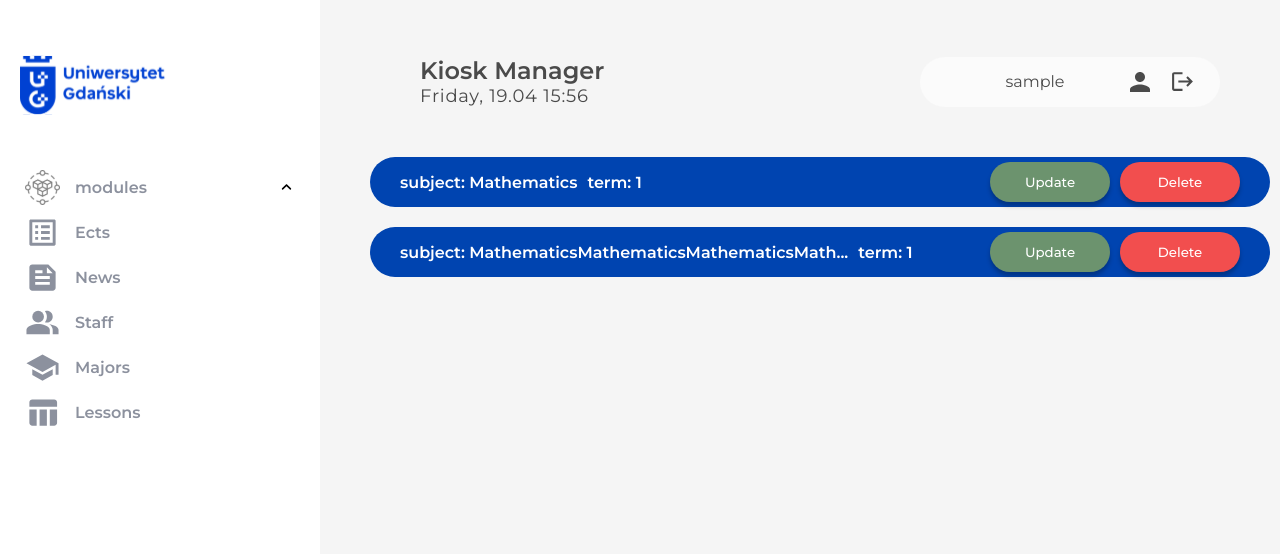
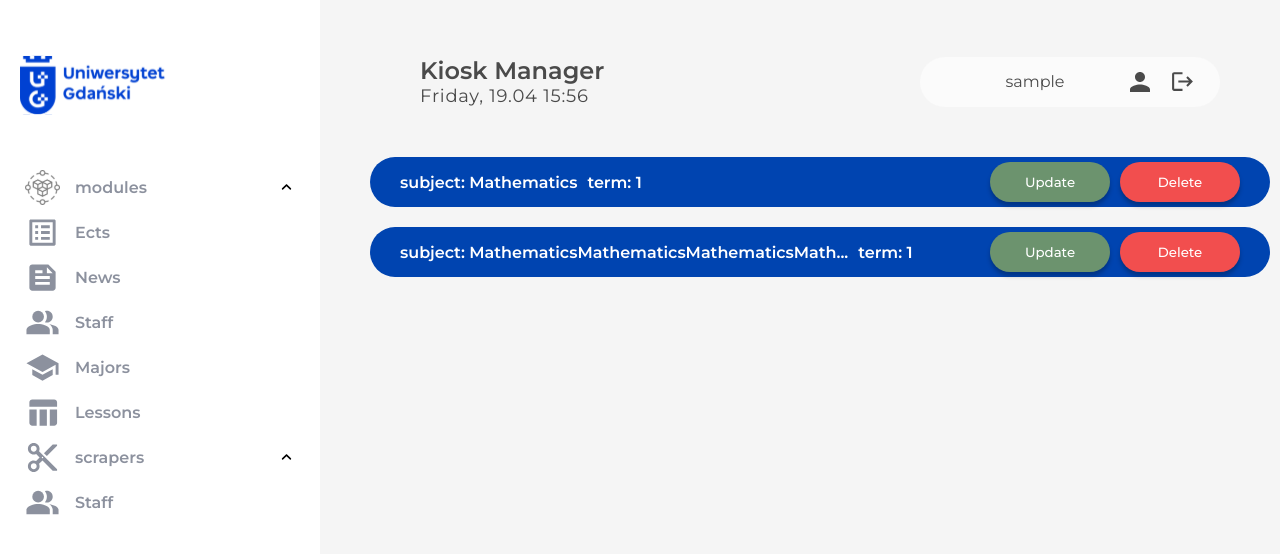
Before and after one commit to UG-kiosk/KIOSK-ADMIN-PANEL-UI, a React (Vite) app: page / in a window 1280 px wide. Shown: the top 554 px of the page. Built offline with nearby package versions, Linux system fonts and the light colour scheme; sample sign-in values are in the browser's storage.

Commit message:
feat: staff scraper (#16)
* feat: staff scraper

* eslint fix

* fix

* Delete yarn.lock

---------

Co-authored-by: okusmierek <okusmierek@automotivemastermind.com>
Co-authored-by: Kusmierek <72080205+Kusmierek@users.noreply.github.com>

```diff
--- /dev/null
+++ b/src/assets/icons/ScraperIcon.tsx
@@ -0,0 +1,18 @@
+import { IconType } from '../../shared/types/icons';
+
+const ScraperIcon = ({ size = 0.5, styles }: IconType) => {
+  return (
+    <svg xmlns="http://www.w3.org/2000/svg" height={size} width={size} viewBox="0 0 24 24" css={styles}>
+      <path d="M0 0h24v24H0z" fill="none" />
+      <circle cx="6" cy="18" fill="none" r="2" />
+      <circle cx="12" cy="12" fill="none" r=".5" />
+      <circle cx="6" cy="6" fill="none" r="2" />
+      <path
+        fill="#8C919E"
+        d="M9.64 7.64c.23-.5.36-1.05.36-1.64 0-2.21-1.79-4-4-4S2 3.79 2 6s1.79 4 4 4c.59 0 1.14-.13 1.64-.36L10 12l-2.36 2.36C7.14 14.13 6.59 14 6 14c-2.21 0-4 1.79-4 4s1.79 4 4 4 4-1.79 4-4c0-.59-.13-1.14-.36-1.64L12 14l7 7h3v-1L9.64 7.64zM6 8c-1.1 0-2-.89-2-2s.9-2 2-2 2 .89 2 2-.9 2-2 2zm0 12c-1.1 0-2-.89-2-2s.9-2 2-2 2 .89 2 2-.9 2-2 2zm6-7.5c-.28 0-.5-.22-.5-.5s.22-.5.5-.5.5.22.5.5-.22.5-.5.5zM19 3l-6 6 2 2 7-7V3z"
+      />
+    </svg>
+  );
+};
+
+export default ScraperIcon;
--- a/src/components/Sidebar/Sidebar.tsx
+++ b/src/components/Sidebar/Sidebar.tsx
@@ -11,6 +11,7 @@ import NewsIcon from '../../assets/icons/NewsIcon';
 import StaffIcon from '../../assets/icons/StaffIcon';
 import MajorIcon from '../../assets/icons/MajorIcon';
 import LessonsIcon from '../../assets/icons/LessonsIcon';
+import ScraperIcon from '../../assets/icons/ScraperIcon';
 
 const modules = [
   {
@@ -40,6 +41,14 @@ const modules = [
   },
 ];
 
+const scrapers = [
+  {
+    text: 'Staff',
+    icon: <StaffIcon size={35} styles={({ colors }) => ({ color: colors.textGray })} />,
+    path: paths.staffScraper,
+  },
+];
+
 const SideBar = () => {
   const navigate = useNavigate();
 
@@ -60,6 +69,30 @@ const SideBar = () => {
             </Accordion.Trigger>
             <Accordion.Content>
               {modules.map(({ icon, text, path }) => (
+                <Typography
+                  key={text}
+                  styles={[sideBarStyles.accordionTypography, sideBarStyles.onHover]}
+                  weight="bold"
+                  onClick={() => navigate(path)}
+                >
+                  {icon}
+                  {text}
+                </Typography>
+              ))}
+            </Accordion.Content>
+          </Accordion.Item>
+        </Accordion.Root>
+        <Accordion.Root type="single" defaultValue="item-2" collapsible>
+          <Accordion.Item value="item-2">
+            <Accordion.Trigger css={[sideBarStyles.onHover, sideBarStyles.accordionTrigger]}>
+              <Typography styles={sideBarStyles.accordionTypography} weight="bold">
+                <ScraperIcon size={35} />
+                scrapers
+              </Typography>
+              <Angledown size={30} />
+            </Accordion.Trigger>
+            <Accordion.Content>
+              {scrapers.map(({ icon, text, path }) => (
                 <Typography
                   key={text}
                   styles={[sideBarStyles.accordionTypography, sideBarStyles.onHover]}
--- a/src/modules/staff/StaffPage/sections/staffList/StaffList.tsx
+++ b/src/modules/staff/StaffPage/sections/staffList/StaffList.tsx
@@ -1,13 +1,11 @@
-import Card from '../../../../../components/Card/Card';
-import Pagination from '../../../../../components/Pagination/Pagination';
 import usePagination from '../../../../../components/Pagination/hook/usePagination';
 import { Typography } from '../../../../../components/Typography/Typography';
+import { useStaffCall } from '../../../api/hooks/useStaffCall';
 import useStaffPage from '../../../api/hooks/useStaffPage';
+import Card from '../../../../../components/Card/Card';
+import Search from '../search/Search';
+import Pagination from '../../../../../components/Pagination/Pagination';
 import { createStyles } from '../../../../../theme/utils';
-import Button from '../../../../../components/Button/Button';
-import { useNavigate } from 'react-router-dom';
-import { useStaffCall } from '../../../api/hooks/useStaffCall';
-import Search from '../search/Search';
 
 interface AcademicList {
   _id: string;
@@ -21,18 +19,9 @@ const StaffList = () => {
   const {
     actions: { handleGoToPage },
   } = usePagination({ pageSizes: [pagination?.itemsPerPage ?? 30], totalPages: pagination?.totalPages ?? 1 });
-  const navigate = useNavigate();
   const { deleteStaffMutation } = useStaffCall();
   return (
     <div css={staffListStyles.container}>
-      <Button
-        label="Add Academic"
-        onClick={() => {
-          navigate('/staff/form');
-        }}
-        variant="accept"
-        style={{ alignSelf: 'flex-end' }}
-      />
       <Typography size="xl" weight="bold">
         Staff List
       </Typography>
--- /dev/null
+++ b/src/modules/staff/StaffScraper.tsx
@@ -0,0 +1,62 @@
+import { useNavigate } from 'react-router-dom';
+import Button from '../../components/Button/Button';
+import { Typography } from '../../components/Typography/Typography';
+import { createStyles } from '../../theme/utils';
+import { useStaffCall } from './api/hooks/useStaffCall';
+
+const StaffScraper = () => {
+  const { scrapeStaffMutation } = useStaffCall();
+  const navigate = useNavigate();
+  return (
+    <div css={staffScraperStyles.main}>
+      <Typography size="xl" weight="bold">
+        Staff Scraper
+      </Typography>
+      <div>
+        <Typography size="lg">
+          Do not repeat this action very often. It might take a while to scrape and add the whole collection.
+        </Typography>
+        <div css={staffScraperStyles.button}>
+          <Button
+            label="Scrape staff collection"
+            onClick={() => {
+              scrapeStaffMutation();
+            }}
+            style={{ alignSelf: 'flex-end' }}
+          />
+        </div>
+        <Typography size="lg">
+          If you want to add a single academic, click the button below and you will be redirected to the form.
+        </Typography>
+        <div css={staffScraperStyles.button}>
+          <Button
+            label="Add Academic"
+            onClick={() => {
+              navigate('/staff/form');
+            }}
+            variant="accept"
+            style={{ alignSelf: 'flex-end' }}
+          />
+        </div>
+      </div>
+    </div>
+  );
+};
+
+// style
+const staffScraperStyles = createStyles({
+  main: ({ colors }) => ({
+    color: colors.dark,
+    textAlign: 'center',
+    margin: '20px auto',
+    display: 'flex',
+    flexDirection: 'column',
+    gap: 20,
+    maxWidth: 600,
+  }),
+  button: {
+    margin: '30px 0',
+  },
+});
+
+export default StaffScraper;
--- a/src/modules/staff/api/api.ts
+++ b/src/modules/staff/api/api.ts
@@ -99,3 +99,19 @@ export const deleteStaffCall = async (id: string): Promise<void> => {
     throw new Error(`[deleteStaffUrl]: ${response.status}. ${response.statusText}.`);
   }
 };
+
+export const scrapeStaffCall = async (): Promise<void> => {
+  const scrapeStaffUrl = new URL('http://localhost:5202/kiosk-api/staff/scrape');
+
+  const response = await fetch(scrapeStaffUrl, {
+    method: HTTP_METHOD.POST,
+    headers: {
+      'Content-Type': 'application/json',
+      Authorization: getAuthHeader(),
+    },
+  });
+
+  if (!response.ok) {
+    throw new Error(`[scrapeStaffUrl]: ${response.status}. ${response.statusText}.`);
+  }
+};
--- a/src/modules/staff/api/hooks/useStaffCall.ts
+++ b/src/modules/staff/api/hooks/useStaffCall.ts
@@ -1,5 +1,5 @@
 import { useMutation } from '@tanstack/react-query';
-import { addStaffCall, updateStaffCall, deleteStaffCall } from '../api';
+import { addStaffCall, updateStaffCall, deleteStaffCall, scrapeStaffCall } from '../api';
 import { Academic } from '../../types/Academic';
 import { useRefreshTokenCall } from '../../../auth/useRefreshTokenCall';
 import { useNavigate } from 'react-router-dom';
@@ -48,5 +48,18 @@ export const useStaffCall = () => {
     },
   });
 
-  return { addStaffMutation, updateStaffMemberMutation, deleteStaffMutation };
+  const { mutateAsync: scrapeStaffMutation } = useMutation({
+    mutationKey: ['vehicleSpecification'],
+    mutationFn: async () => {
+      await ensureValidAccessToken();
+      return await scrapeStaffCall();
+    },
+    // onError: () => Toaster here,
+    onSuccess: () => {
+      navigate('/staff');
+      // Toaster here
+    },
+  });
+
+  return { addStaffMutation, updateStaffMemberMutation, deleteStaffMutation, scrapeStaffMutation };
 };
--- a/src/router/paths.ts
+++ b/src/router/paths.ts
@@ -13,6 +13,7 @@ export const paths = {
   newsEdit: 'news/edit/:id',
   lessons: 'lessons',
   staff: 'staff',
+  staffScraper: 'staff/scraper',
   staffCreate: 'staff/form',
   staffDetails: 'staff/:id',
   staffEdit: 'staff/edit/:id',
--- a/src/router/routes.tsx
+++ b/src/router/routes.tsx
@@ -98,6 +98,13 @@ const router = createBrowserRouter(
           }}
         ></Route>
         <Route
+          path={paths.staffScraper}
+          lazy={async () => {
+            const staff = await import('../modules/staff/StaffScraper');
+            return { Component: staff.default };
+          }}
+        ></Route>
+        <Route
           path={paths.staff}
           lazy={async () => {
             const staff = await import('../modules/staff/StaffPage/StaffPage');
```
